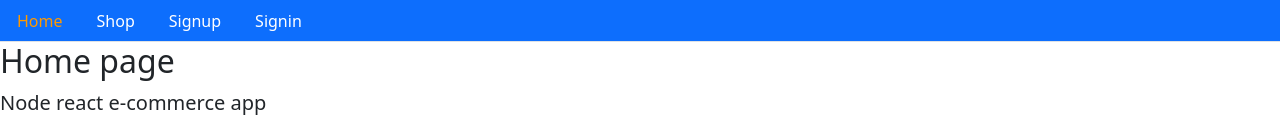
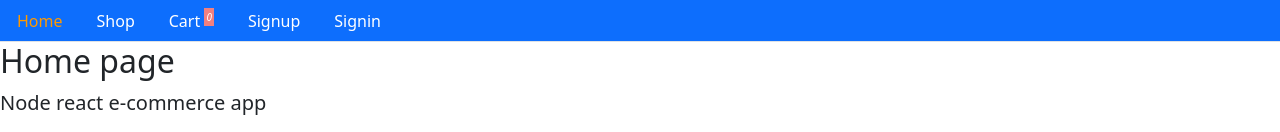
Before and after one commit to johnkatua/ecommerce, a React (Create React App) app in the folder client/: page / in a window 1280 px wide. Shown: the top 132 px of the page. Built offline with nearby package versions, Linux system fonts and the light colour scheme; no server answers; the HTML template or start-up script is replaced by a standard one.

Commit message:
displayed number of products in the cart currently

```diff
--- a/client/src/core/CartHelpers.js
+++ b/client/src/core/CartHelpers.js
@@ -25,4 +25,13 @@ export const addItem = (product, next) => {
     localStorage.setItem('cart', JSON.stringify(cart));
     next();
   }
+};;
+
+export const totalProducts = () => {
+  if (typeof window !== 'undefined') {
+    if (localStorage.getItem('cart')) {
+      return JSON.parse(localStorage.getItem('cart')).length;
+    }
+  }
+  return 0;
 }
--- a/client/src/core/Menu.js
+++ b/client/src/core/Menu.js
@@ -1,6 +1,7 @@
 import React from 'react';
 import {Link, withRouter} from 'react-router-dom';
 import { signout, isAuthenticated } from '../auth';
+import {totalProducts} from './CartHelpers';
 
 const isActive = (history, path) => {
   if (history.location.pathname === path) {
@@ -21,6 +22,16 @@ const Menu = ({history}) => {
         </li>
         <li className="nav-item">
           <Link className="nav-link" style={isActive(history, '/shop')} to='/shop'>Shop</Link>
+        </li>
+        <li className="nav-item">
+          <Link className="nav-link" style={isActive(history, '/cart')} to='/cart'>
+            Cart {' '}
+            <sup>
+              <small className="cart-badge">
+                {totalProducts()}
+              </small>
+            </sup>
+          </Link>
         </li>
         {isAuthenticated() && isAuthenticated().user.role === 0 && (
           <li className="nav-item">
--- a/client/src/styles.css
+++ b/client/src/styles.css
@@ -36,3 +36,16 @@ body {
 .similar-products {
   width: 30%;
 }
+
+/*
+* cart-badge
+*/
+
+.cart-badge,
+.cart-badge:hover {
+  border-radius: 2  0px;
+  background-color: lightcoral;
+  font-size: 10px;
+  padding: 2px;
+  font-style: italic;
+}
```
